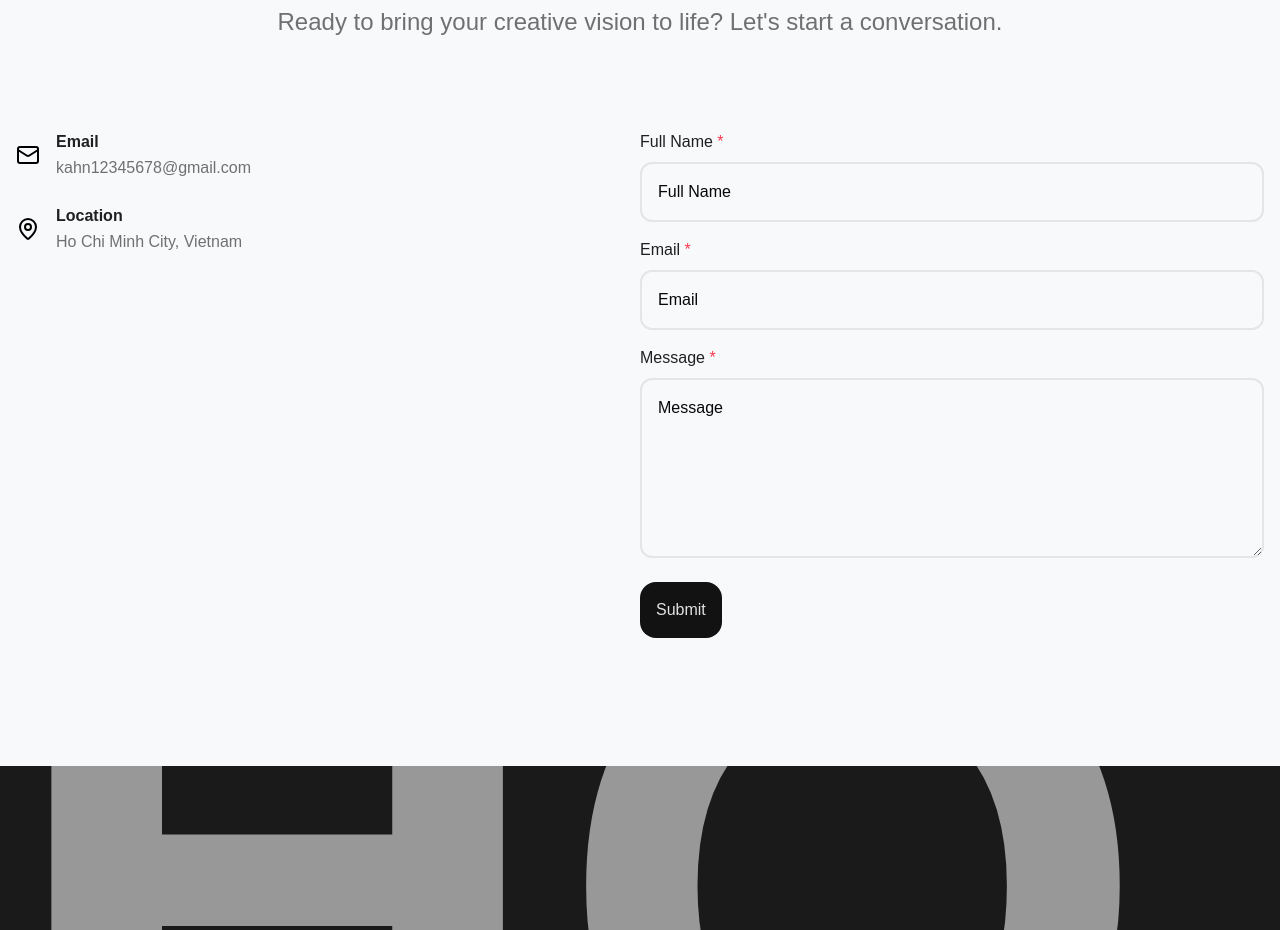
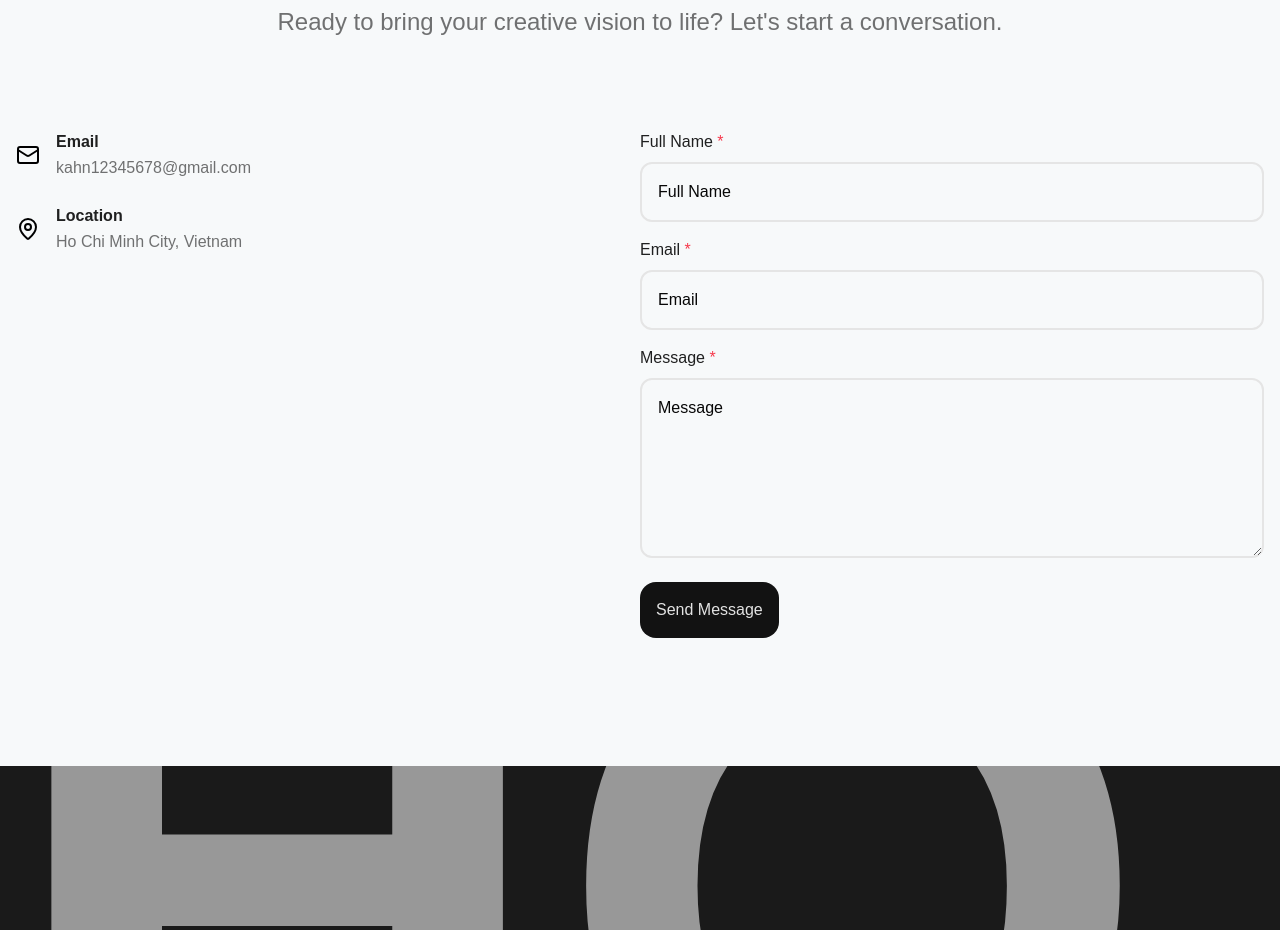
Before and after one commit to holimm/portfolio, a Next.js app: page / in a window 1280 px wide. Shown: the part 7400-8330 px from the top of the page. Built offline with nearby package versions, Linux system fonts and the light colour scheme; no server answers; a web font is replaced by a local one.

Commit message:
feat: loading

```diff
--- a/src/components/elements/index.ts
+++ b/src/components/elements/index.ts
@@ -3,5 +3,6 @@ export * from './card';
 export * from './drawer';
 export * from './form';
 export * from './input';
+export * from './loading';
 export * from './separator';
 export * from './typography';
--- /dev/null
+++ b/src/components/elements/loading/index.ts
@@ -0,0 +1 @@
+export { Loading } from './views';
--- /dev/null
+++ b/src/components/elements/loading/views/Loading.tsx
@@ -0,0 +1,23 @@
+import { cn } from '@/utils';
+import React, { forwardRef, ReactNode } from 'react';
+
+type LoadingProps = {
+  loading: boolean;
+  children: ReactNode;
+  className?: string;
+};
+
+export const Loading = forwardRef<HTMLDivElement, LoadingProps>(
+  ({ loading, children, className }, ref) => (
+    <div ref={ref} className={cn('relative', className)} data-loading={loading}>
+      {children}
+      {loading && (
+        <div className="absolute inset-0 z-10 flex items-center justify-center bg-white/60">
+          <div className="h-8 w-8 animate-spin rounded-full border-t-2 border-b-2 border-gray-900" />
+        </div>
+      )}
+    </div>
+  )
+);
+
+Loading.displayName = 'Loading';
--- /dev/null
+++ b/src/components/elements/loading/views/index.ts
@@ -0,0 +1 @@
+export * from './Loading';
--- a/src/components/sections/homepage/Contact.tsx
+++ b/src/components/sections/homepage/Contact.tsx
@@ -1,6 +1,6 @@
 'use client';
 
-import React, { forwardRef, useRef } from 'react';
+import React, { forwardRef, useRef, useState } from 'react';
 import z from 'zod';
 import { useForm } from 'react-hook-form';
 import { zodResolver } from '@hookform/resolvers/zod';
@@ -8,6 +8,7 @@ import {
   Button,
   Form,
   Input,
+  Loading,
   Textarea,
   Typography,
 } from '@/components/elements';
@@ -21,6 +22,8 @@ import { debounce } from 'lodash';
 
 export const Contact = forwardRef<HTMLDivElement, LayoutProps>(
   ({ className, children, theme, ...props }, ref) => {
+    const [loading, setLoading] = useState(false);
+
     // Form configs
     const form = useForm<z.infer<typeof ContactSchema>>({
       defaultValues: {
@@ -33,17 +36,23 @@ export const Contact = forwardRef<HTMLDivElement, LayoutProps>(
 
     // Methods
     const onSubmit = debounce(async (data: z.infer<typeof ContactSchema>) => {
+      setLoading(true);
       const result = await sendEmail({
         fullname: data.fullname,
         email: data.email,
         message: data.message,
       });
       if (result.success) {
+        setLoading(false);
         toast.success(result.message || 'Message sent successfully!');
+        form.reset();
+        return;
       } else {
+        setLoading(false);
         toast.error(
           result.message || 'Failed to send message. Please try again later.'
         );
+        return;
       }
     }, 1000);
 
@@ -84,6 +93,7 @@ export const Contact = forwardRef<HTMLDivElement, LayoutProps>(
             </Flex>
 
             {/* Contact Info */}
+
             <Grid gap="none">
               {/* Contact Information */}
               <Grid.Item span={[{ span: 12 }, { breakpoint: 'lg', span: 6 }]}>
@@ -117,6 +127,7 @@ export const Contact = forwardRef<HTMLDivElement, LayoutProps>(
                 className="mt-10 lg:mt-0"
                 span={[{ span: 12 }, { breakpoint: 'lg', span: 6 }]}
               >
+                <Loading loading={loading} className="w-full">
                   <Form {...form}>
                     <form method="post" onSubmit={form.handleSubmit(onSubmit)}>
                       <Flex variant="col" gap="lg">
@@ -256,7 +267,7 @@ export const Contact = forwardRef<HTMLDivElement, LayoutProps>(
                                 color="invert"
                                 weight="medium"
                               >
-                              Submit
+                                {loading ? 'Sending...' : 'Send Message'}
                               </Typography>
                             </Button>
                           </Flex>
@@ -264,6 +275,7 @@ export const Contact = forwardRef<HTMLDivElement, LayoutProps>(
                       </Flex>
                     </form>
                   </Form>
+                </Loading>
               </Grid.Item>
             </Grid>
           </Flex>
```
Lines whose indentation alone changed are shown as unchanged.
